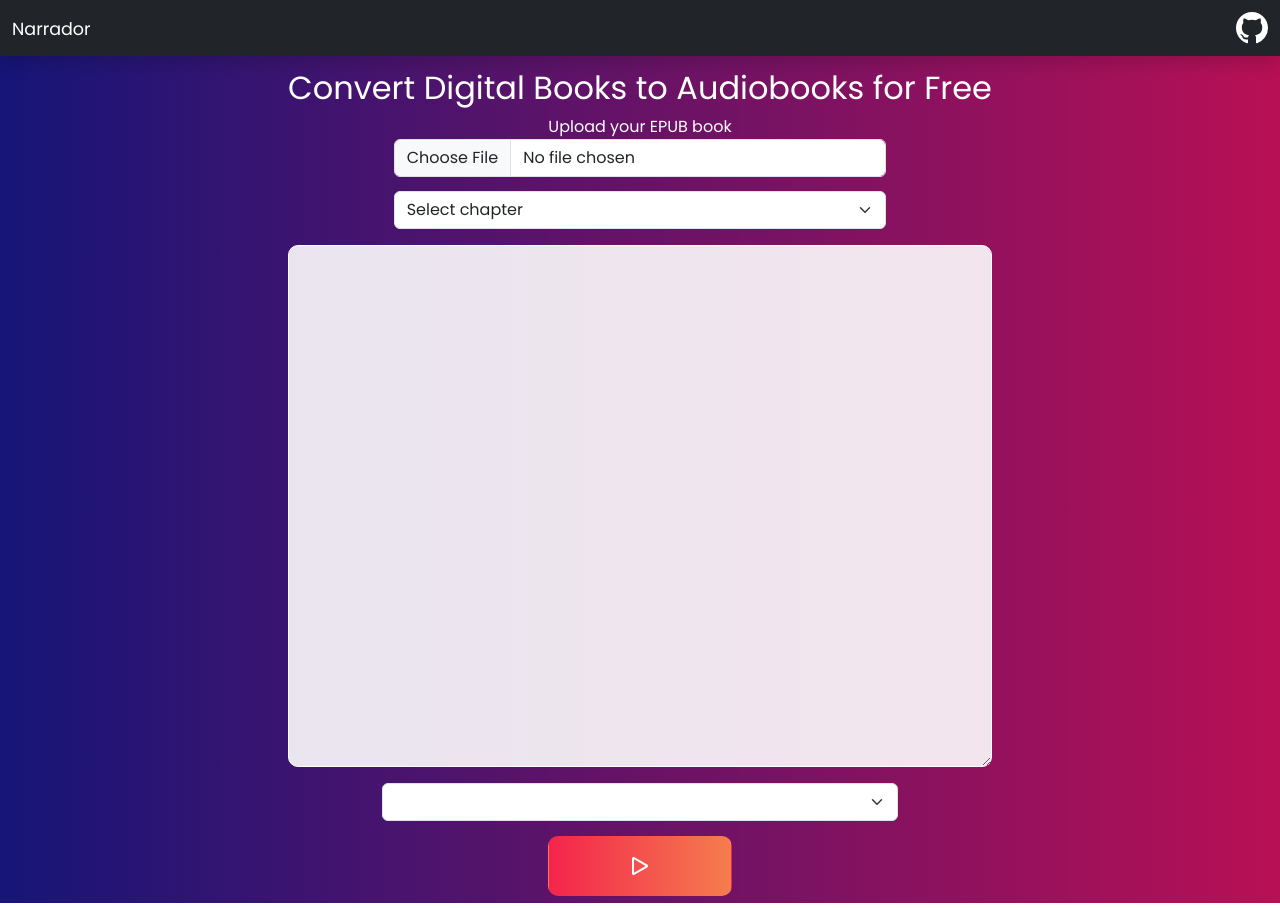
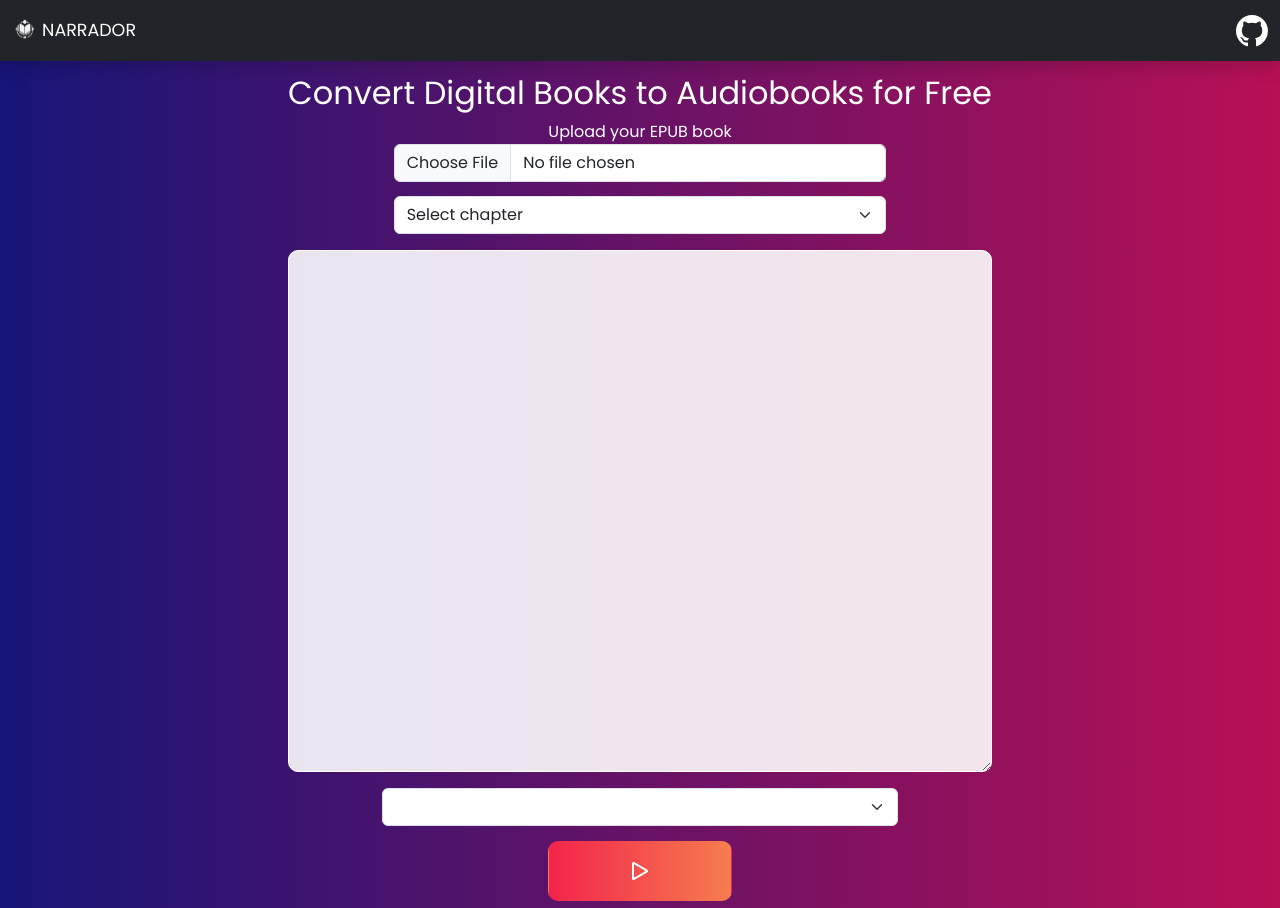
Before and after one commit to Kuvrot/Narrador, a plain HTML site: page index.html in a window 1280 px wide. Drawn offline with nearby package versions, Linux system fonts and the light colour scheme.

Commit message:
add logo

```diff
--- a/index.html
+++ b/index.html
@@ -16,8 +16,8 @@
     <nav class="navbar bg-dark navbar-dark shadow">
         <div class="container-fluid">
             <a class="navbar-brand" href="#">
-            <!-- <img src="" class="me-2" height="20" loading="lazy"/> -->
-                <small>Narrador</small>
+                <img src="logo.png" class="" height="35" loading="lazy"/>
+                <small>NARRADOR</small>
             </a>
             <a class="align-items-right repository-icon" href="https://github.com/Kuvrot/Narrador">
                 <svg xmlns="http://www.w3.org/2000/svg" width="32" height="32" fill="currentColor" class="bi bi-github" viewBox="0 0 16 16">
```
Also changed, not shown: logo.png (added).
